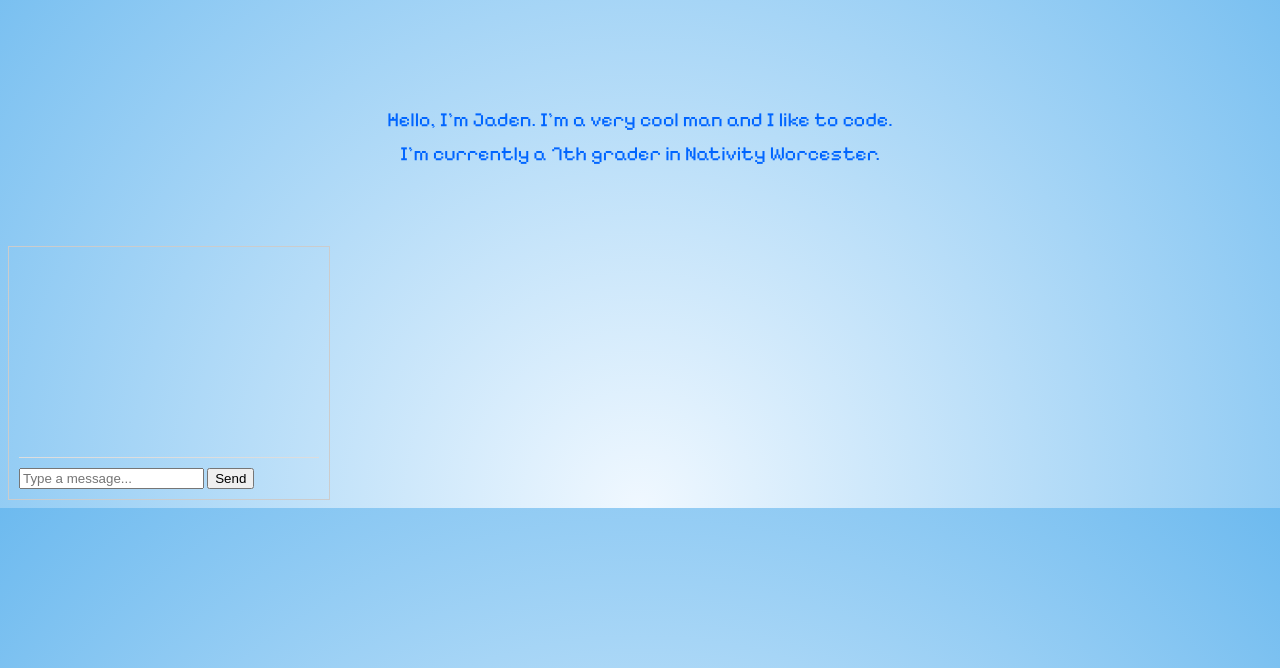
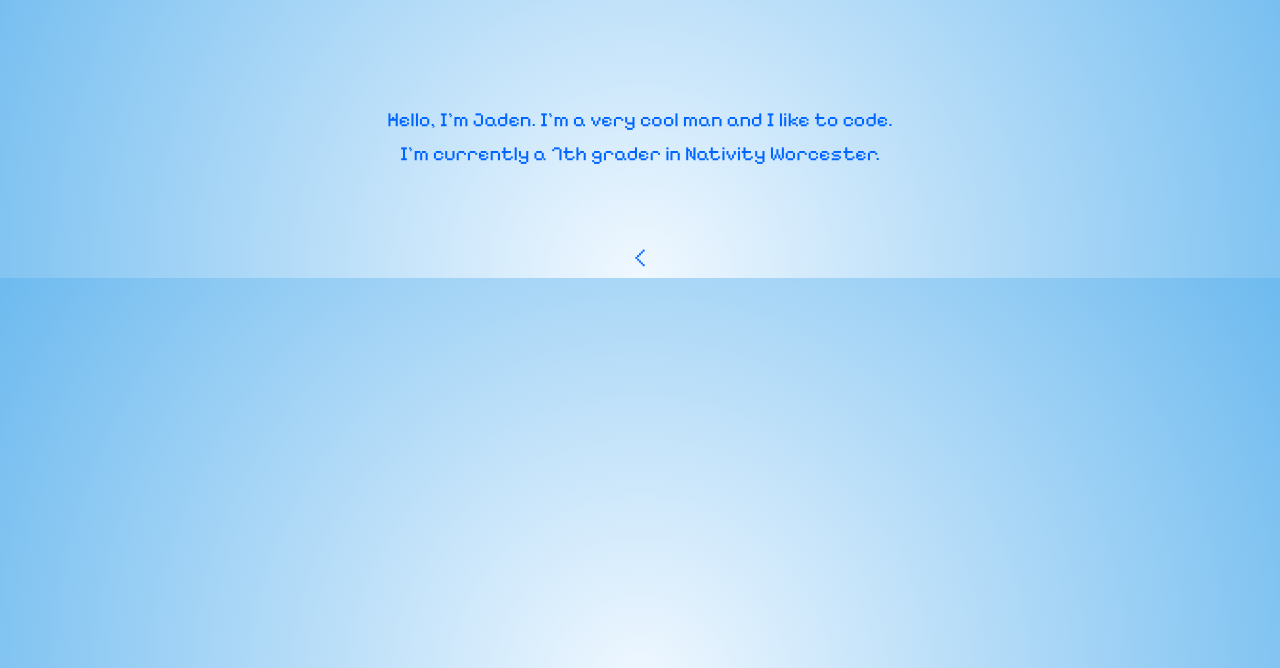
Before and after one commit to jbadu-byte/jb.website-src, a plain HTML site: page index.html in a window 1280 px wide. Shown: the part 132-800 px from the top of the page. Drawn offline with Linux system fonts and the light colour scheme.

Commit message:
Remove chat container from index.html
Removed chat container and related elements from the HTML.

```diff
--- a/index.html
+++ b/index.html
@@ -93,15 +93,8 @@
             <li>Hello, I'm Jaden. I'm a very cool man and I like to code.</li>
             <li>I'm currently a 7th grader in Nativity Worcester.</li>
         </ul>
-    </div>
-    <div id="chat-container">
-    <div id="chat-window">
-        <div id="output"></div>
-    </div>
-    <input id="message" type="text" placeholder="Type a message..." />
-    <button id="send">Send</button>
-</div>
 
+<
     <!-- Load chat script after DOM so it can bind elements reliably -->
     <script src="jaden.js"></script>
 </body>
```
